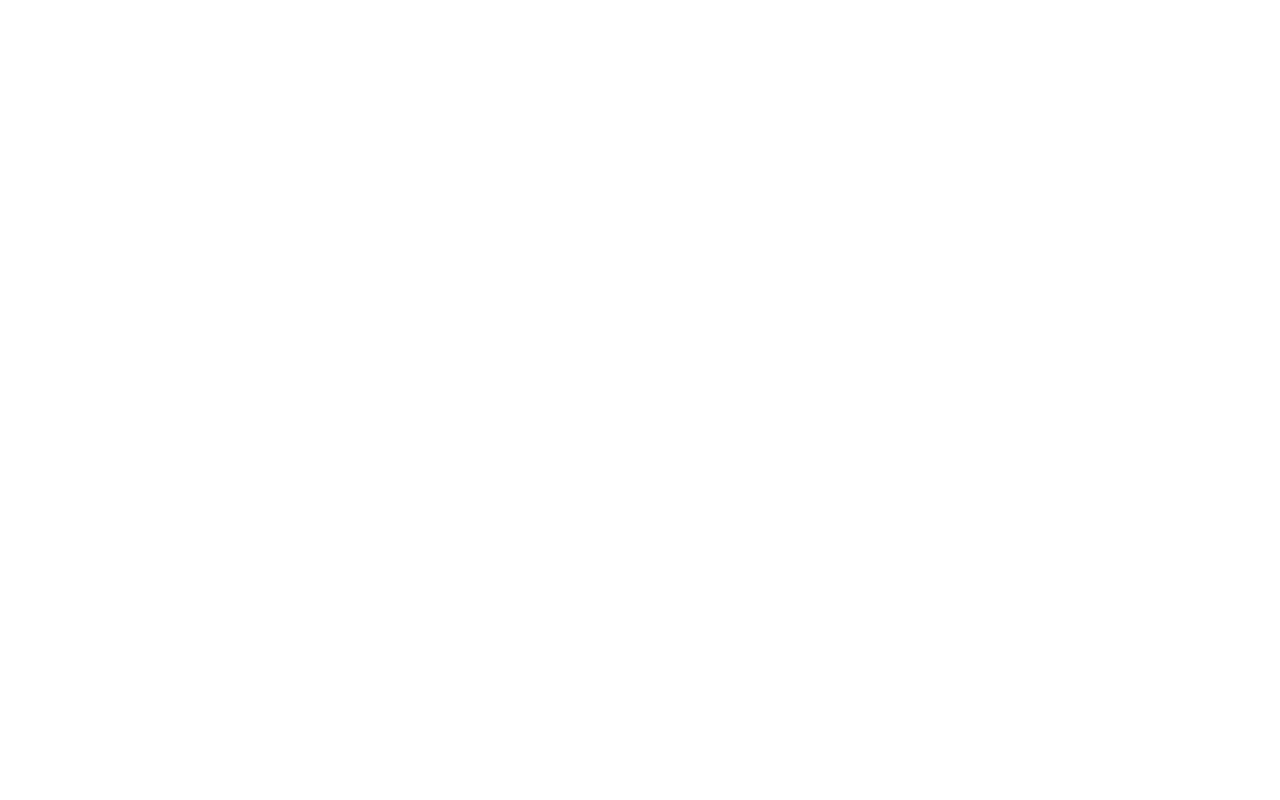
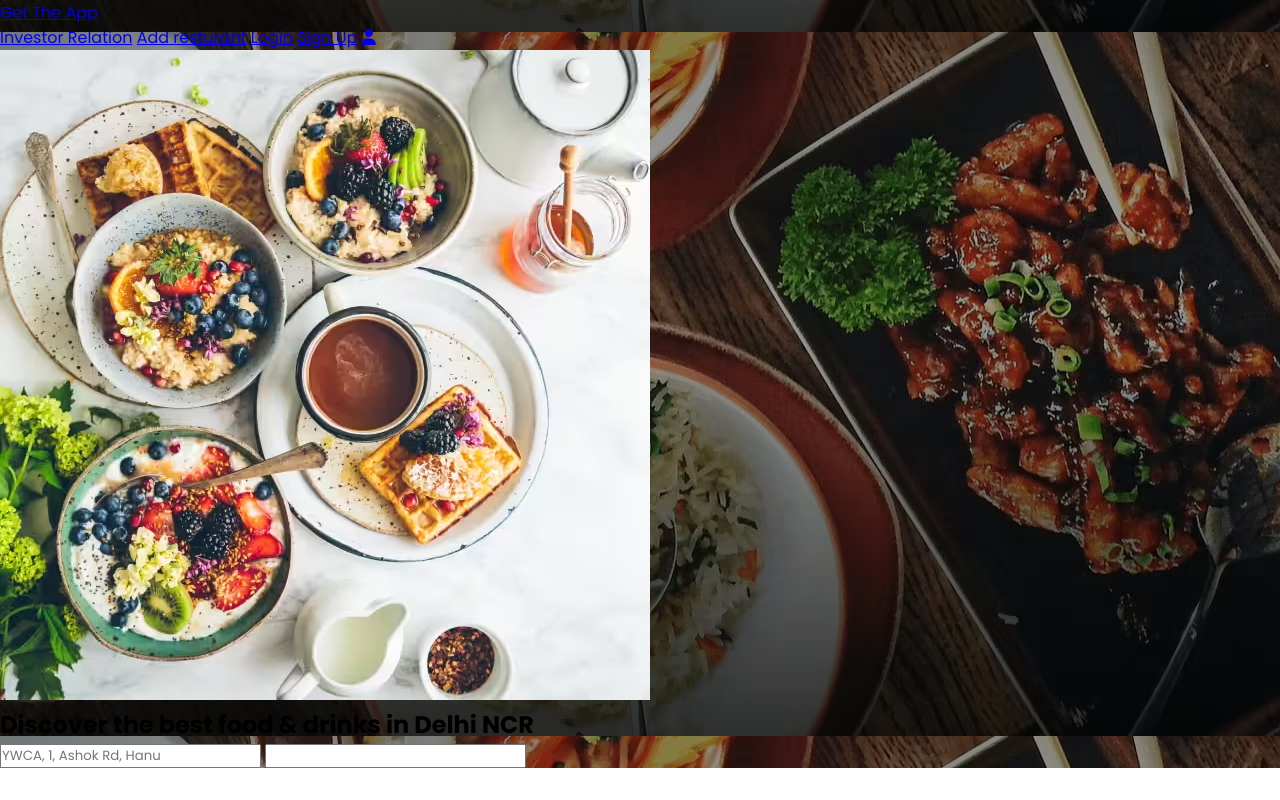
Before and after one commit to opsingh861/zomato-landing-page, a plain HTML site: page index.html in a window 1280 px wide. Drawn offline with Linux system fonts and the light colour scheme.

Commit message:
photo added

```diff
--- a/index.html
+++ b/index.html
@@ -1,12 +1,48 @@
 <!DOCTYPE html>
 <html lang="en">
+
 <head>
     <meta charset="UTF-8">
     <meta name="viewport" content="width=device-width, initial-scale=1.0">
     <title>Zomato</title>
+    <link rel="preconnect" href="https://fonts.googleapis.com">
+    <link rel="preconnect" href="https://fonts.gstatic.com" crossorigin>
+    <link rel="stylesheet" href="https://cdnjs.cloudflare.com/ajax/libs/font-awesome/6.4.0/css/all.min.css"
+        integrity="sha512-iecdLmaskl7CVkqkXNQ/ZH/XLlvWZOJyj7Yy7tcenmpD1ypASozpmT/E0iPtmFIB46ZmdtAc9eNBvH0H/ZpiBw=="
+        crossorigin="anonymous" referrerpolicy="no-referrer" />
+    <link
+        href="https://fonts.googleapis.com/css2?family=Poppins:ital,wght@0,100;0,200;0,300;0,400;0,500;0,600;0,700;0,800;0,900;1,100;1,200;1,300;1,400;1,500;1,600;1,700;1,800;1,900&display=swap"
+        rel="stylesheet">
     <link rel="stylesheet" href="styles.css">
 </head>
+
 <body>
+    <section class="hero_section">
+        <header>
+            <nav class="navbar">
+                <a href="#">Get The App</a>
+                <div>
+                    <a href="#" class="link">Investor Relation</a>
+                    <a href="#" class="link">Add resturant</a>
+                    <a href="#" class="link">Login</a>
+                    <a href="#" class="link">Sign Up</a>
+                    <a href="#" class="user_icon">
+                        <i class="fa-solid fa-user"></i>
+                    </a>
+                </div>
+            </nav>
+        </header>
+        <div class="hero_section_container">
+            <img class="hero_section_logo" src="./images/collection4.jpg" alt="Zomato" />
+            <h1 class="hero_section_title">
+                Discover the best food & drinks in Delhi NCR
+            </h1>
+            <div class="hero_section_input_container">
+                <input class="input_container_location" type="text" placeholder="YWCA, 1, Ashok Rd, Hanu" />
+                <input type=" ">
+            </div>
+        </div>
+    </section>
+</body>
 
-</body>
 </html>
--- a/styles.css
+++ b/styles.css
@@ -0,0 +1,11 @@
+*{
+    padding: 0;
+    margin: 0;
+    box-sizing: border-box;
+    font-family: 'Poppins', sans-serif;
+}
+
+.hero_section{
+    background: url(./images/heroSectionBackground.png);
+    background-position: center;
+}
```
Also changed, not shown: images/appleStore.png (added), images/collection1.jpg (added), images/collection2.jpg (added), images/collection3.jpg (added), images/collection4.jpg (added), images/heroSectionBackground.png (added), images/heroSectionLogo.png (added), images/item1.png (added), images/item2.png (added), images/item3.png (added), images/item4.png (added), images/logo.png (added), images/mobileBanner.png (added), images/playStore.png (added).
